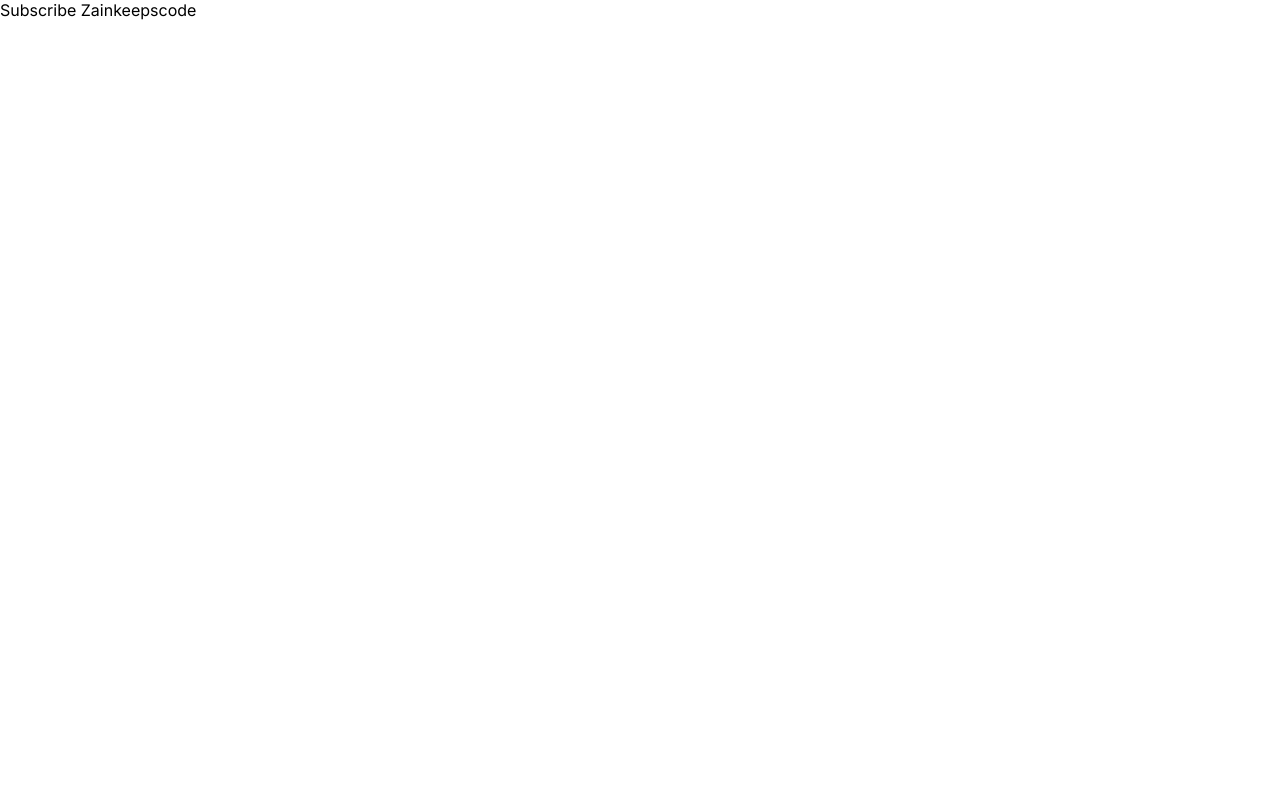
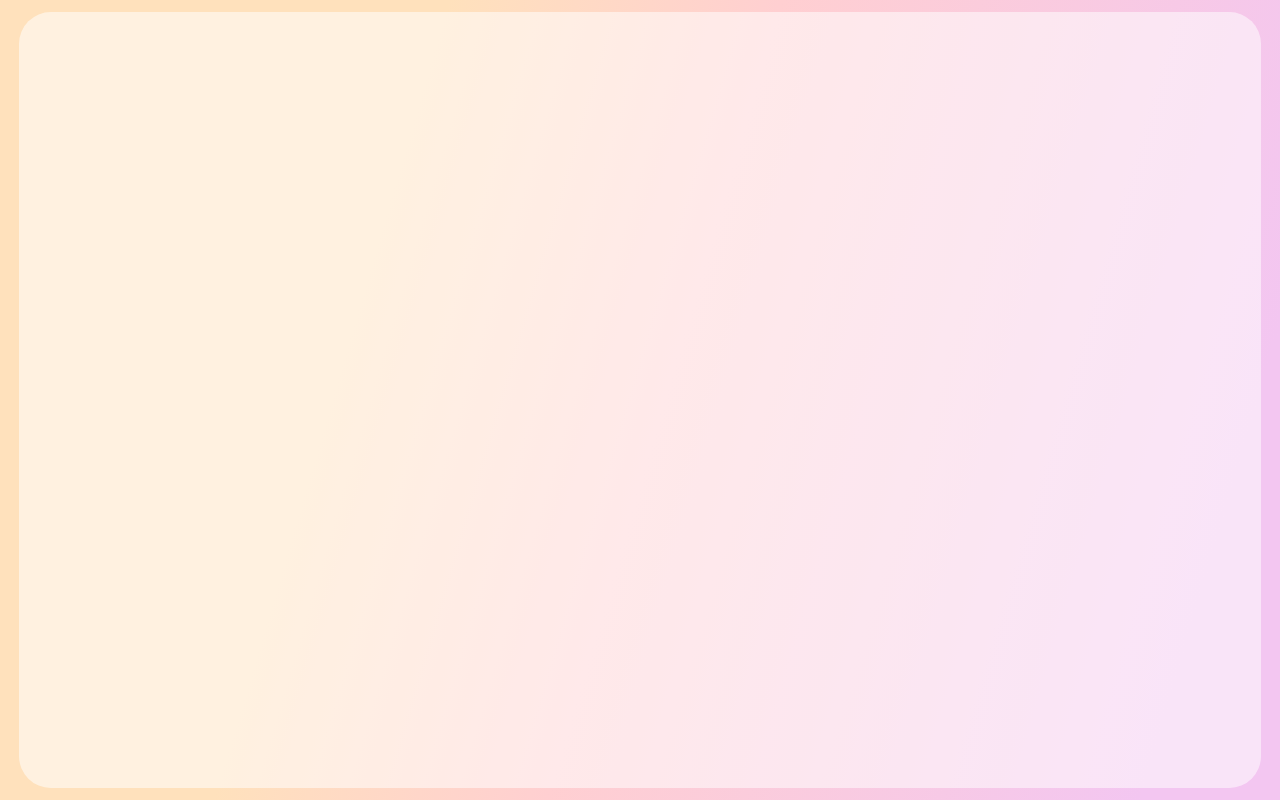
Before and after one commit to itzzmerov/react-responsive-admin-apexcharts, a React (Create React App) app: page / in a window 1280 px wide. Built offline with nearby package versions, Linux system fonts and the light colour scheme.

Commit message:
Created a container and set the background color

```diff
--- a/src/App.css
+++ b/src/App.css
@@ -13,4 +13,21 @@
 
 .App {
   font-family: 'Inter', sans-serif;
+  background: linear-gradient(106.37deg,
+      #ffe1bc 29.63%,
+      #ffcfd1 51.55%,
+      #f3c6f1 90.85%);
+  height: 100vh;
+  display: flex;
+  justify-content: center;
+  align-items: center;
 }
+
+.AppGlass {
+  display: grid;
+  height: 97%;
+  width: 97%;
+  border-radius: 2rem;
+  background-color: var(--glass);
+  overflow: hidden;
+}
--- a/src/App.js
+++ b/src/App.js
@@ -3,7 +3,9 @@ import './App.css'
 function App() {
   return (
     <div className="App">
-        Subscribe Zainkeepscode
+        <div className='AppGlass'>
+
+        </div>
     </div>
   );
 }
```
